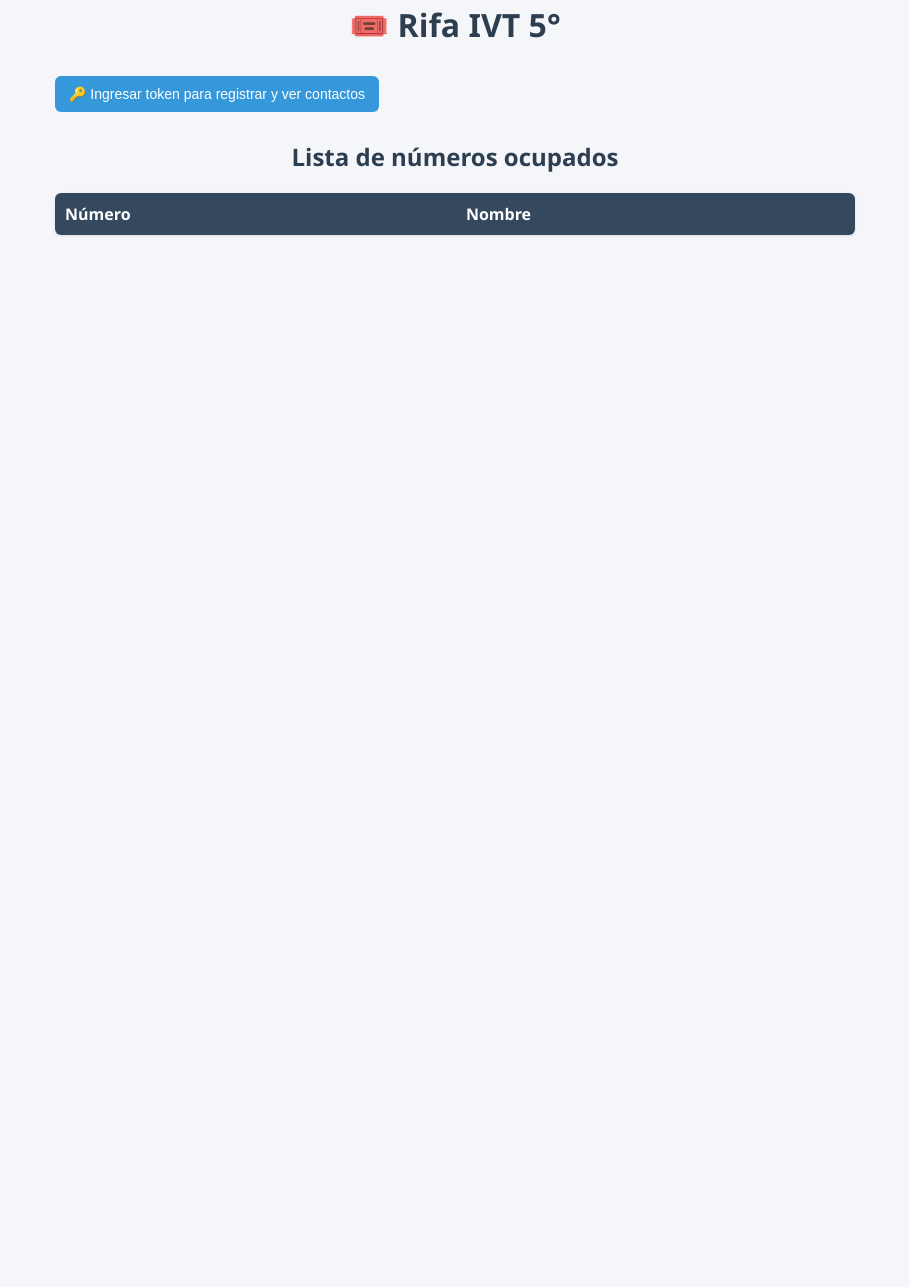
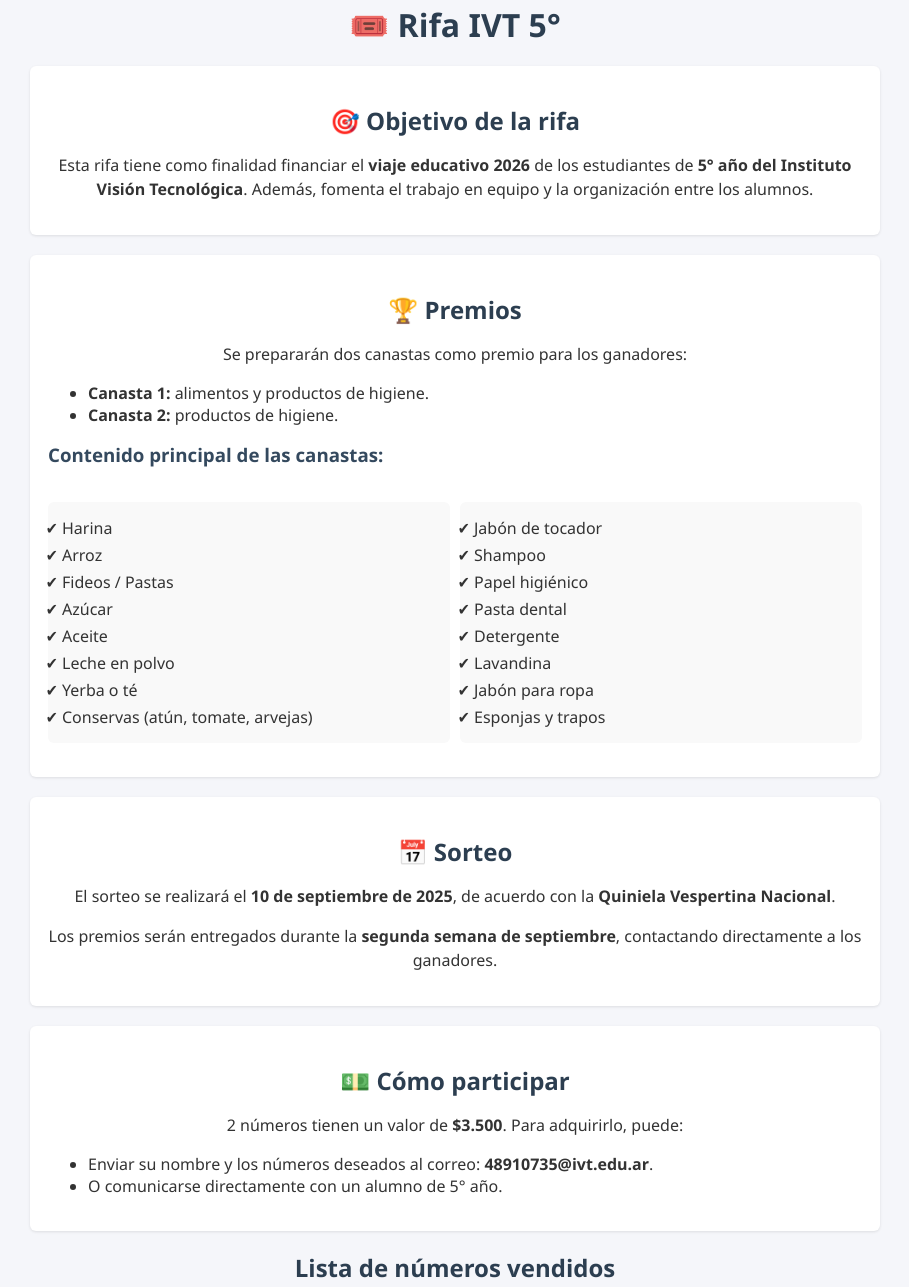
Before and after one commit to octubre1100/rifas, a plain HTML site: page index.html in a window 1280 px wide. Shown: the part 18-1305 px from the top of the page, without its empty margins (185-1094 px from the left). Before the commit the page ends 800 px from the top, so only its background shows below. Drawn offline with Linux system fonts and the light colour scheme; no server answers.

Commit message:
Update index.html

```diff
--- a/index.html
+++ b/index.html
@@ -7,44 +7,61 @@
     <style>
       body {
         font-family: "Segoe UI", Tahoma, sans-serif;
-        max-width: 800px;
+        max-width: 850px;
         margin: 20px auto;
         padding: 0 15px;
         background: #f5f6fa;
         color: #333;
       }
+
       h1,
       h2 {
         text-align: center;
         color: #2c3e50;
+        margin-bottom: 15px;
       }
+
+      p {
+        text-align: center;
+        line-height: 1.5;
+      }
+
       button {
         background: #3498db;
         color: white;
         border: none;
-        padding: 10px 14px;
+        padding: 10px 16px;
         margin: 8px 0;
         cursor: pointer;
         border-radius: 6px;
         font-size: 14px;
-        transition: background 0.2s;
+        transition: background 0.2s, transform 0.1s;
+        display: inline-block;
       }
       button:hover {
         background: #2980b9;
+        transform: scale(1.03);
       }
+
       input {
-        padding: 8px;
-        margin: 6px 0 12px 0;
+        padding: 10px;
+        margin: 6px 0 14px 0;
         border: 1px solid #ccc;
         border-radius: 4px;
         width: 100%;
         box-sizing: border-box;
         font-size: 14px;
+        transition: border 0.2s;
       }
+      input:focus {
+        border: 1px solid #3498db;
+        outline: none;
+      }
+
       table {
         width: 100%;
         border-collapse: collapse;
-        margin-top: 10px;
+        margin-top: 15px;
         background: white;
         border-radius: 6px;
         overflow: hidden;
@@ -65,6 +82,7 @@
       tbody tr:hover {
         background: #eef6fc;
       }
+
       #loginPanel,
       #formRegistro {
         background: white;
@@ -73,12 +91,14 @@
         margin: 15px 0;
         box-shadow: 0 1px 3px rgba(0, 0, 0, 0.1);
       }
+
       #msg {
         margin-top: 10px;
-        padding: 10px;
+        padding: 12px;
         border-radius: 6px;
         font-weight: bold;
         display: none;
+        text-align: center;
       }
       #msg.ok {
         background: #d4edda;
@@ -88,12 +108,45 @@
         background: #f8d7da;
         color: #721c24;
       }
+      .card {
+        background: white;
+        border-radius: 6px;
+        padding: 18px;
+        margin: 20px 0;
+        box-shadow: 0 1px 3px rgba(0, 0, 0, 0.1);
+      }
+
+      .card h2 {
+        color: #2c3e50;
+        margin-bottom: 10px;
+      }
+
+      .card h3 {
+        margin-top: 15px;
+        color: #34495e;
+      }
+
+      .grid-list {
+        display: grid;
+        grid-template-columns: repeat(auto-fit, minmax(180px, 1fr));
+        gap: 10px;
+        margin-top: 10px;
+      }
+      .grid-list ul {
+        background: #f9f9f9;
+        padding: 10px 14px;
+        border-radius: 6px;
+        list-style-type: "✔ ";
+      }
+      .grid-list li {
+        margin: 5px 0;
+      }
     </style>
   </head>
   <body>
     <h1>🎟️ Rifa IVT 5°</h1>
 
-    <button id="btnShowLogin">
+    <button id="btnShowLogin" style="display: none">
       🔑 Ingresar token para registrar y ver contactos
     </button>
 
@@ -104,10 +157,83 @@
         id="tokenInput"
         placeholder="Escribe tu token aquí"
       />
-      <button id="btnLogin">Validar token</button>
+      <button id="btnLogin" style="display: none">Validar token</button>
     </div>
 
-    <h2>Lista de números ocupados</h2>
+    <div class="card">
+      <h2>🎯 Objetivo de la rifa</h2>
+      <p>
+        Esta rifa tiene como finalidad financiar el
+        <strong>viaje educativo 2026</strong> de los estudiantes de
+        <strong>5° año del Instituto Visión Tecnológica</strong>. Además,
+        fomenta el trabajo en equipo y la organización entre los alumnos.
+      </p>
+    </div>
+
+    <!-- Sección premios -->
+    <div class="card">
+      <h2>🏆 Premios</h2>
+      <p>Se prepararán dos canastas como premio para los ganadores:</p>
+      <ul>
+        <li><strong>Canasta 1:</strong> alimentos y productos de higiene.</li>
+        <li><strong>Canasta 2:</strong> productos de higiene.</li>
+      </ul>
+
+      <h3>Contenido principal de las canastas:</h3>
+      <div class="grid-list">
+        <ul>
+          <li>Harina</li>
+          <li>Arroz</li>
+          <li>Fideos / Pastas</li>
+          <li>Azúcar</li>
+          <li>Aceite</li>
+          <li>Leche en polvo</li>
+          <li>Yerba o té</li>
+          <li>Conservas (atún, tomate, arvejas)</li>
+        </ul>
+        <ul>
+          <li>Jabón de tocador</li>
+          <li>Shampoo</li>
+          <li>Papel higiénico</li>
+          <li>Pasta dental</li>
+          <li>Detergente</li>
+          <li>Lavandina</li>
+          <li>Jabón para ropa</li>
+          <li>Esponjas y trapos</li>
+        </ul>
+      </div>
+    </div>
+
+    <!-- Sección sorteo -->
+    <div class="card">
+      <h2>📅 Sorteo</h2>
+      <p>
+        El sorteo se realizará el <strong>10 de septiembre de 2025</strong>, de
+        acuerdo con la <strong>Quiniela Vespertina Nacional</strong>.
+      </p>
+      <p>
+        Los premios serán entregados durante la
+        <strong>segunda semana de septiembre</strong>, contactando directamente
+        a los ganadores.
+      </p>
+    </div>
+
+    <!-- Sección compra -->
+    <div class="card">
+      <h2>💵 Cómo participar</h2>
+      <p>
+        2 números tienen un valor de <strong>$3.500</strong>. Para adquirirlo,
+        puede:
+      </p>
+      <ul>
+        <li>
+          Enviar su nombre y los números deseados al correo:
+          <strong>48910735@ivt.edu.ar</strong>.
+        </li>
+        <li>O comunicarse directamente con un alumno de 5° año.</li>
+      </ul>
+    </div>
+    <h2>Lista de números vendidos</h2>
     <table id="tablaPublica">
       <thead>
         <tr>
@@ -131,7 +257,7 @@
 
       <button id="btnRegistrar">Registrar</button>
 
-      <h2>Lista completa (con contacto)</h2>
+      <h2>Lista completa (con contactos)</h2>
       <table id="tablaCompleta">
         <thead>
           <tr>
@@ -146,7 +272,6 @@
     </div>
 
     <div id="msg"></div>
-
     <script>
       // URL de tu GAS
       const API_URL =
```
